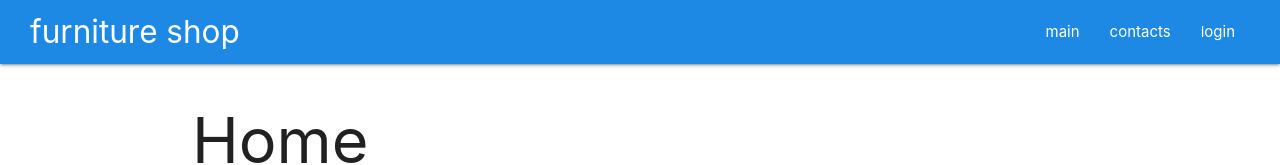
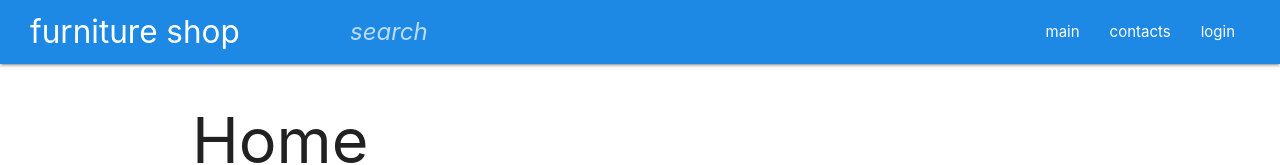
Before and after one commit to mykytapilec/furniture-shop-front, a React (Create React App) app: page /home in a window 1280 px wide. Shown: the top 165 px of the page. Built offline with nearby package versions, Linux system fonts and the light colour scheme.

Commit message:
addition of search field

```diff
--- a/package.json
+++ b/package.json
@@ -3,12 +3,14 @@
   "version": "0.1.0",
   "private": true,
   "dependencies": {
+    "@material-ui/icons": "^4.11.2",
     "@testing-library/jest-dom": "^5.11.10",
     "@testing-library/react": "^11.2.6",
     "@testing-library/user-event": "^12.8.3",
     "materialize-css": "^1.0.0-rc.2",
     "react": "^17.0.2",
     "react-dom": "^17.0.2",
+    "react-icons": "^4.2.0",
     "react-redux": "^7.2.3",
     "react-router-dom": "^5.2.0",
     "react-scripts": "4.0.3",
--- a/src/components/navbar/Navbar.tsx
+++ b/src/components/navbar/Navbar.tsx
@@ -6,6 +6,7 @@ import { clearMessage, enter, logout } from '../../modules/authorization/store/a
 import { useMessage } from '../../hooks/message.hook';
 
 import './navbar.css';
+import { SearchBar } from '../../modules/searchField/SearchBar';
 
 interface Props {
     isAuthenticated: boolean
@@ -50,6 +51,7 @@ const Navbar: React.FC<Props> = ({isAuthenticated}) => {
             <div className="nav-wrapper blue darken-1">
                 {/* <div className="nav-wrapper blue darken-1" style={{ padding: '0 2rem'}}> */}
                 <span className="brand-logo"><NavLink to="/home">furniture shop</NavLink></span>
+                <SearchBar />
                 <ul id="nav-mobile" className="right hide-on-med-and-down">
                     <li><NavLink to="/main">main</NavLink></li>
                     <li><NavLink to="/contacts">contacts</NavLink></li>
--- /dev/null
+++ b/src/modules/searchField/SearchBar.tsx
@@ -0,0 +1,14 @@
+import './searchField.css';
+
+
+export const SearchBar: React.FC = () => {
+    return (
+        <form className="search-field">
+            <div className="input-field">
+                <input id="search" type="search" required />
+                <label className="label-icon"><i className="material-icons">search</i></label>
+                <i className="material-icons">x</i>
+            </div>
+        </form>
+    )
+};
--- /dev/null
+++ b/src/modules/searchField/searchField.css
@@ -0,0 +1,7 @@
+.search-field {
+    display: inline-block;
+    width: 50%;
+    margin-left: 25%;
+    margin-right: 0%;
+
+}
```
Also changed, not shown: 1 other file (tests, documents, lock files or other folders). Lines whose indentation alone changed are shown as unchanged.
